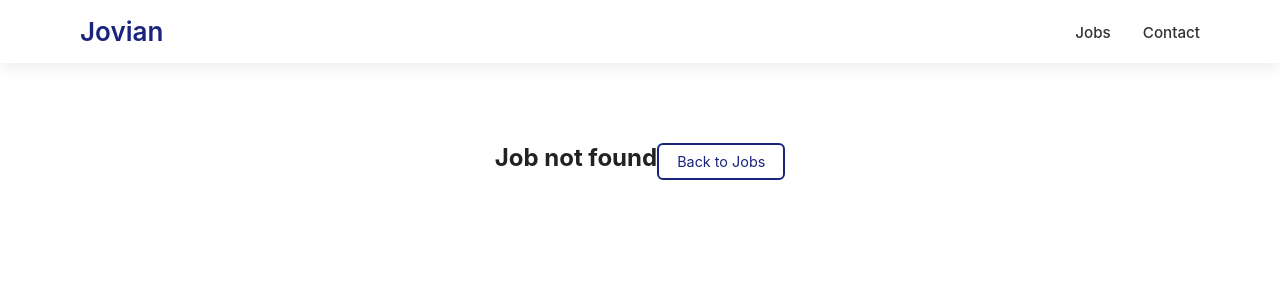
After one commit to Medha-Naik/jovian-clone, a Flask app: template templates/jobpage.html in a window 1280 px wide. The commit adds this page. Shown: the top 300 px of the page. Run offline with Flask 3, Linux system fonts and the light colour scheme; the template is opened without the code that fills it, so the values that code supplies are empty.

Commit message:
added dynamic page for each job

```diff
--- a/app.py
+++ b/app.py
@@ -1,8 +1,7 @@
 from flask import Flask, render_template, jsonify
-from database import load_jobs_from_db,create_tables
+from database import load_jobs_from_db, create_tables, load_job_from_db
 from sqlalchemy import text
 from database import engine
-
 
 app = Flask(__name__)
 
@@ -10,20 +9,53 @@ with app.app_context():
     create_tables()
 
 
+# =========================
+# HOMEPAGE
+# =========================
 @app.route("/")
 def homepage():
-    jobs=load_jobs_from_db()
-    print(f"jobs loaded {jobs}")
-    return render_template("index.html",Jobs=jobs)
+    jobs = load_jobs_from_db()
+    print("HOMEPAGE JOBS:", jobs)
+    return render_template("index.html", Jobs=jobs)
 
+
+
+# =========================
+# API
+# =========================
 @app.route("/api/jobs")
 def list_jobs():
-    jobs=load_jobs_from_db()
+    jobs = load_jobs_from_db()
     return jsonify(jobs)
 
+
+# =========================
+# JOB DETAIL PAGE
+# =========================
+@app.route("/job/<int:id>")
+def show_job(id):
+    job = load_job_from_db(id)
+    jobs = load_jobs_from_db()
+
+    if not job:
+        return "Job not found", 404
+
+    return render_template("jobpage.html", job=job, jobs=jobs)
+
+
+# =========================
+# SEED (SAFE VERSION)
+# =========================
 @app.route("/seed")
 def seed():
+    if not app.debug:
+        return "Not allowed", 403
+
     with engine.begin() as conn:
+        # Completely clear table + reset ID counter
+        conn.execute(text("TRUNCATE TABLE jobs RESTART IDENTITY"))
+
+        # Insert fresh jobs
         conn.execute(text("""
             INSERT INTO jobs (title, location, responsibilities, requirements)
             VALUES
@@ -31,10 +63,25 @@ def seed():
             ('Data Scientist', 'Delhi', 'Build ML models', 'Python, ML, Statistics'),
             ('Frontend Developer', 'Mumbai', 'Build UI', 'HTML, CSS, JavaScript, React'),
             ('Backend Developer', 'Hyderabad', 'Build APIs', 'Flask, PostgreSQL')
-            """))
-        return "jobs added succesfully!"
+        """))
+
+    return "Database reseeded cleanly!"
 
 
+# =========================
+# RESET DATABASE
+# =========================
+@app.route("/reset")
+def reset():
+    if not app.debug:
+        return "Not allowed", 403
 
-if __name__ =="__main__":
+    with engine.begin() as conn:
+        conn.execute(text("DROP TABLE IF EXISTS jobs CASCADE"))
+        create_tables()
+
+    return "Database fully reset!"
+
+
+if __name__ == "__main__":
     app.run(debug=True)
--- a/static/home.css
+++ b/static/home.css
@@ -1,41 +1,58 @@
+/* ================================= */
+/* GLOBAL RESET */
+/* ================================= */
+
 * {
     margin: 0;
     padding: 0;
     box-sizing: border-box;
 }
 
+body {
+    font-family: -apple-system, BlinkMacSystemFont, "Segoe UI", Roboto, sans-serif;
+    background-color: #ffffff;
+    color: #222;
+}
 
-.navbar{
+/* ================================= */
+/* NAVBAR */
+/* ================================= */
+
+.navbar {
     display: flex;
     justify-content: space-between;
     align-items: center;
     padding: 16px 80px;
     background-color: white;
 
-    box-shadow: 0 4px 14px rgba(0,0,0, 0.08);
+    box-shadow: 0 4px 14px rgba(0, 0, 0, 0.08);
     position: sticky;
     top: 0;
     z-index: 1000;
 }
-.logo{
+
+.logo {
     font-size: 26px;
     font-weight: 600;
     text-decoration: none;
     color: #1a237e;
 }
-.nav-links{
+
+.nav-links {
     list-style: none;
     display: flex;
     gap: 32px;
 }
-.nav-links a{
+
+.nav-links a {
     text-decoration: none;
     font-size: 0.95rem;
     font-weight: 500;
     color: #333;
     position: relative;
 }
-.nav-links a::after{
+
+.nav-links a::after {
     content: "";
     position: absolute;
     left: 0;
@@ -177,6 +209,7 @@
 
     cursor: pointer;
     transition: all 0.25s ease;
+    text-decoration: none;
 }
 
 .apply-btn:hover {
@@ -204,7 +237,123 @@
     transform: translateY(-2px);
 }
 
+/* ================================= */
+/* JOB DETAIL PAGE */
+/* ================================= */
+
+.job-detail-container {
+    max-width: 1100px;
+    margin: 80px auto;
+    padding: 0 80px;
+    display: flex;
+    justify-content: center;
+}
+
+.job-detail-card {
+    width: 100%;
+    max-width: 800px;
+
+    background: linear-gradient(145deg, #eef1ff, #f7f8ff);
+    padding: 56px 64px;
+    border-radius: 20px;
+
+    box-shadow: 0 15px 40px rgba(26, 35, 126, 0.12);
+    border: 1px solid rgba(26, 35, 126, 0.08);
+
+    text-align: center;
+}
+
+.job-title {
+    font-size: 2.4rem;
+    color: #1a237e;
+    margin-bottom: 18px;
+}
+
+.job-location {
+    font-size: 1rem;
+    color: #555;
+    margin-bottom: 36px;
+}
+
+.job-section {
+    margin-bottom: 36px;
+}
+
+.job-section h3 {
+    font-size: 1.4rem;
+    color: #2b2b2b;
+    margin-bottom: 14px;
+}
+
+.job-section p {
+    font-size: 1.05rem;
+    line-height: 1.8;
+    color: #444;
+    max-width: 600px;
+    margin: 0 auto;
+}
+
+.job-actions {
+    display: flex;
+    justify-content: center;
+    gap: 20px;
+    margin-top: 40px;
+}
+
+/* ================================= */
+/* OTHER JOBS SECTION */
+/* ================================= */
+
+.other-jobs {
+    max-width: 900px;
+    margin: 80px auto;
+    text-align: center;
+}
+
+.other-jobs h2 {
+    font-size: 1.8rem;
+    color: #1a237e;
+    margin-bottom: 30px;
+}
+
+.other-job-list {
+    display: flex;
+    flex-direction: column;
+    gap: 16px;
+}
+
+.other-job-card {
+    background: white;
+    padding: 18px 24px;
+    border-radius: 12px;
+
+    display: flex;
+    justify-content: space-between;
+    align-items: center;
+
+    box-shadow: 0 6px 18px rgba(0, 0, 0, 0.08);
+    transition: transform 0.2s ease, box-shadow 0.2s ease;
+}
+
+.other-job-card:hover {
+    transform: translateY(-3px);
+    box-shadow: 0 10px 22px rgba(0, 0, 0, 0.12);
+}
+
+.other-job-card h4 {
+    color: #1a237e;
+    margin-bottom: 4px;
+}
+
+.other-job-card p {
+    font-size: 0.9rem;
+    color: #555;
+}
+
+/* ================================= */
 /* FOOTER */
+/* ================================= */
+
 .footer {
     background-color: #f7f9fc;
     margin-top: 80px;
--- /dev/null
+++ b/templates/jobpage.html
@@ -0,0 +1,81 @@
+<!DOCTYPE html>
+<html>
+<head>
+    <title>{{ job.title }}</title>
+    <link rel="stylesheet" href="{{ url_for('static', filename='home.css') }}">
+</head>
+<body>
+
+<nav class="navbar">
+    <div class="nav-le">
+        <a href="/" class="logo">Jovian</a>
+    </div>
+    <ul class="nav-links">
+        <li><a href="/#jobs">Jobs</a></li>
+        <li><a href="/#contact">Contact</a></li>
+    </ul>
+</nav>
+
+{% if job %}
+<div class="job-detail-container">
+
+    <div class="job-detail-card">
+
+        <h1 class="job-title">{{ job.title }}</h1>
+        <p class="job-location">
+            <strong>Location:</strong> {{ job.location }}
+        </p>
+
+        <div class="job-section">
+            <h3>Responsibilities</h3>
+            <p>{{ job.responsibilities }}</p>
+        </div>
+
+        <div class="job-section">
+            <h3>Requirements</h3>
+            <p>{{ job.requirements }}</p>
+        </div>
+
+        <div class="job-actions">
+            <a href="/" class="apply-btn">Back to Jobs</a>
+
+            <a href="mailto:medhanaik1409@gmail.com?subject=Application%20for%20{{ job.title | urlencode }}&body=Hi%2C%0D%0A%0D%0AI%20would%20like%20to%20apply%20for%20the%20{{ job.title | urlencode }}%20role.%0D%0A%0D%0AName%3A%20%0D%0AResume%20Link%3A%20%0D%0ALinkedIn%3A%20"
+               class="contact-btn">
+               Apply Now
+            </a>
+        </div>
+
+    </div>
+</div>
+
+<div class="other-jobs">
+    <h2>Other Open Positions</h2>
+
+    <div class="other-job-list">
+        {% for other in jobs %}
+            {% if other.id != job.id %}
+            <div class="other-job-card">
+                <div>
+                    <h4>{{ other.title }}</h4>
+                    <p>{{ other.location }}</p>
+                </div>
+
+                <a href="{{ url_for('show_job', id=other.id) }}"
+                   class="apply-btn">
+                   View
+                </a>
+            </div>
+            {% endif %}
+        {% endfor %}
+    </div>
+</div>
+
+{% else %}
+<div class="job-detail-container">
+    <h2>Job not found</h2>
+    <a href="/" class="apply-btn">Back to Jobs</a>
+</div>
+{% endif %}
+
+</body>
+</html>
```
Also changed, not shown: other parts of static/home.css (+62 -18 lines), database.py (+39 -19 lines).
